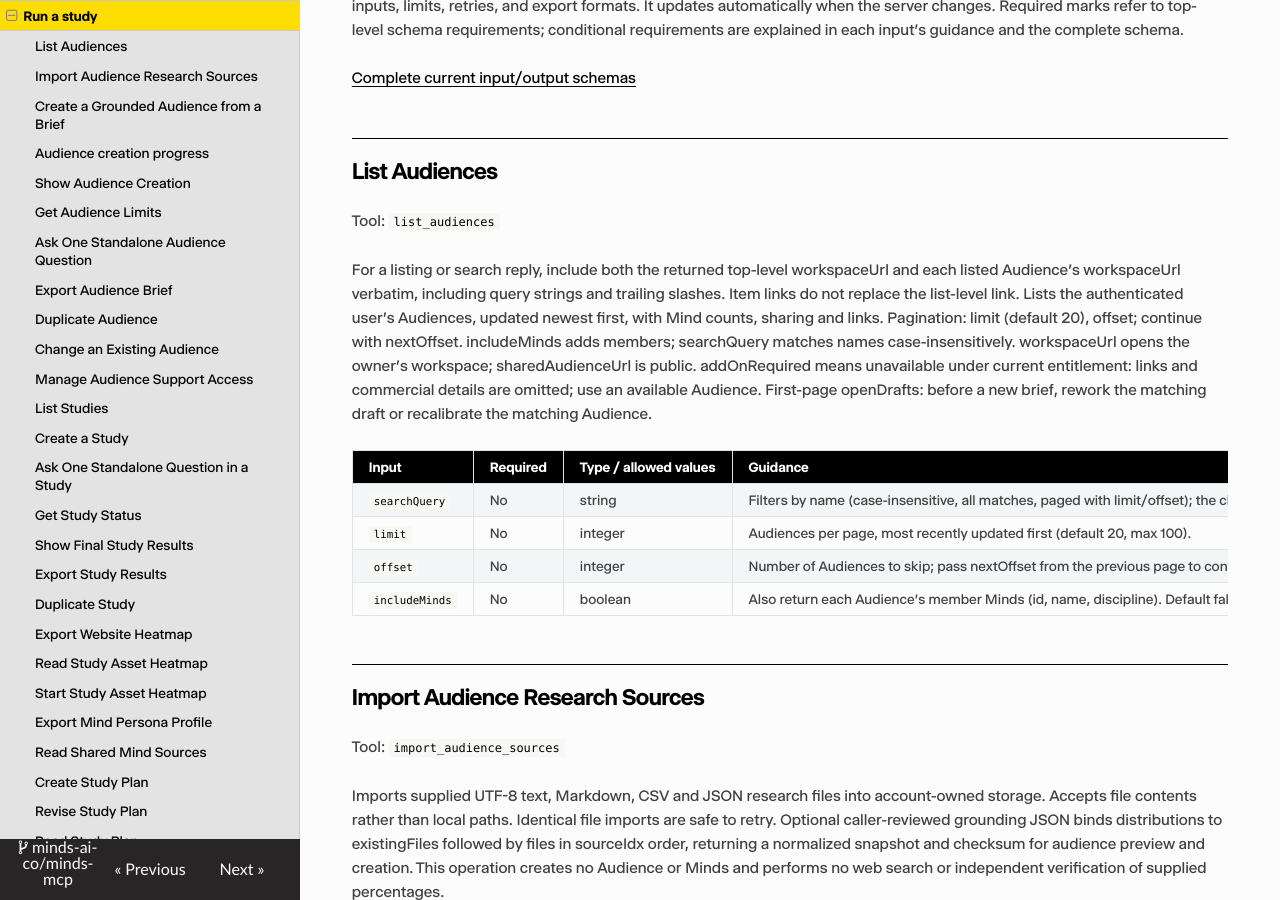
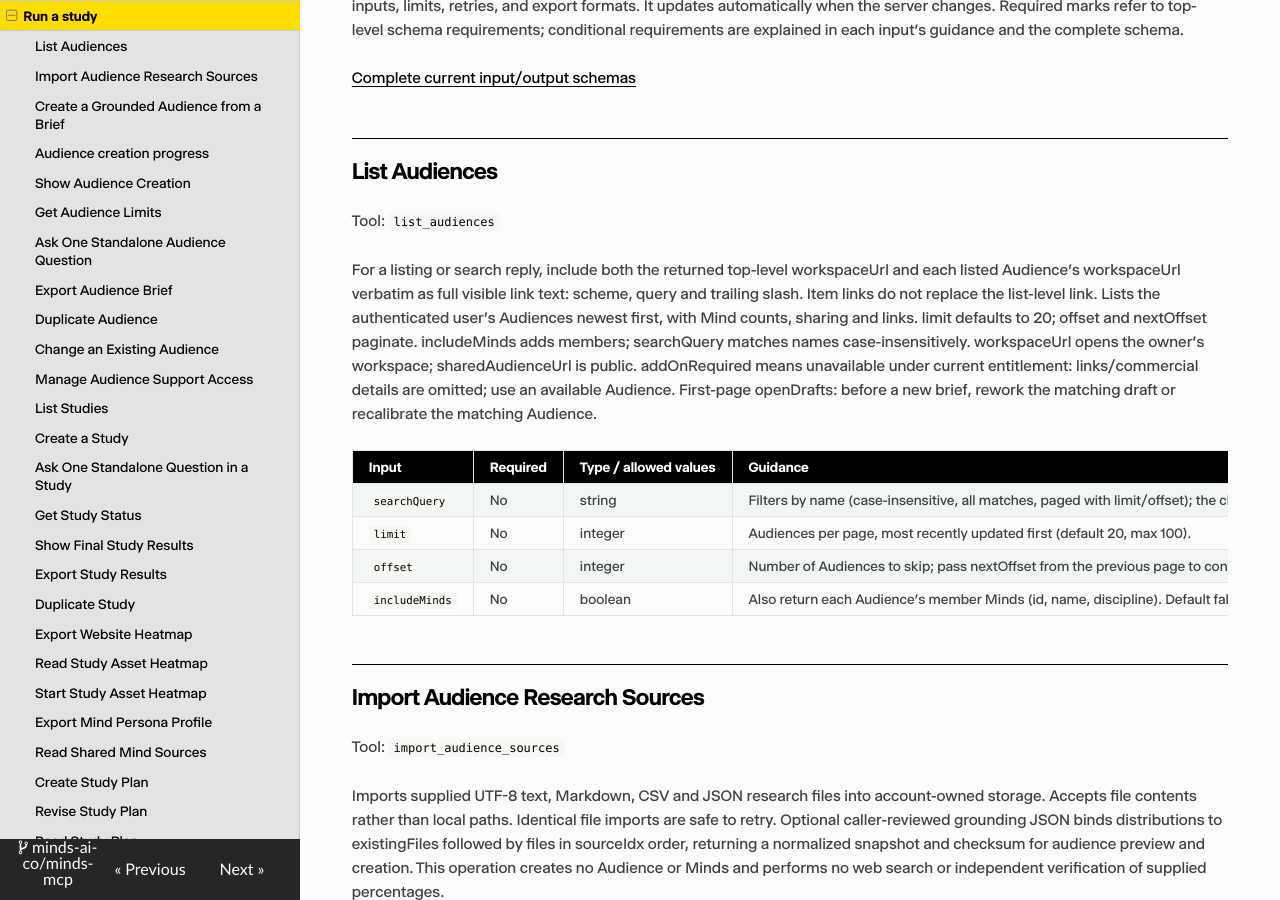
Before and after one commit to minds-ai-co/minds-mcp, an MkDocs documentation site: the page built from reference/workflow.md, in a window 1280 px wide and 900 px high, scrolled down 413 px. Built offline with MkDocs 1.6.1, drawn with Linux system fonts in a browser that asks for light colours; nearby versions of some CDN libraries; some of the changed text lies outside the part shown.

Commit message:
docs: sync MCP surface from production

```diff
--- a/reference/workflow.md
+++ b/reference/workflow.md
@@ -19,7 +19,7 @@ in each input's guidance and the complete schema.
 
 Tool: `list_audiences`
 
-For a listing or search reply, include both the returned top-level workspaceUrl and each listed Audience's workspaceUrl verbatim, including query strings and trailing slashes. Item links do not replace the list-level link. Lists the authenticated user's Audiences, updated newest first, with Mind counts, sharing and links. Pagination: limit (default 20), offset; continue with nextOffset. includeMinds adds members; searchQuery matches names case-insensitively. workspaceUrl opens the owner's workspace; sharedAudienceUrl is public. addOnRequired means unavailable under current entitlement: links and commercial details are omitted; use an available Audience. First-page openDrafts: before a new brief, rework the matching draft or recalibrate the matching Audience.
+For a listing or search reply, include both the returned top-level workspaceUrl and each listed Audience's workspaceUrl verbatim as full visible link text: scheme, query and trailing slash. Item links do not replace the list-level link. Lists the authenticated user's Audiences newest first, with Mind counts, sharing and links. limit defaults to 20; offset and nextOffset paginate. includeMinds adds members; searchQuery matches names case-insensitively. workspaceUrl opens the owner's workspace; sharedAudienceUrl is public. addOnRequired means unavailable under current entitlement: links/commercial details are omitted; use an available Audience. First-page openDrafts: before a new brief, rework the matching draft or recalibrate the matching Audience.
 
 | Input | Required | Type / allowed values | Guidance |
 | --- | --- | --- | --- |
```
Also changed, not shown: other parts of reference/workflow.md (+1 -1 lines), README.md (+1 -1 lines), reference/tools.md (+1 -1 lines), 1 other file.
